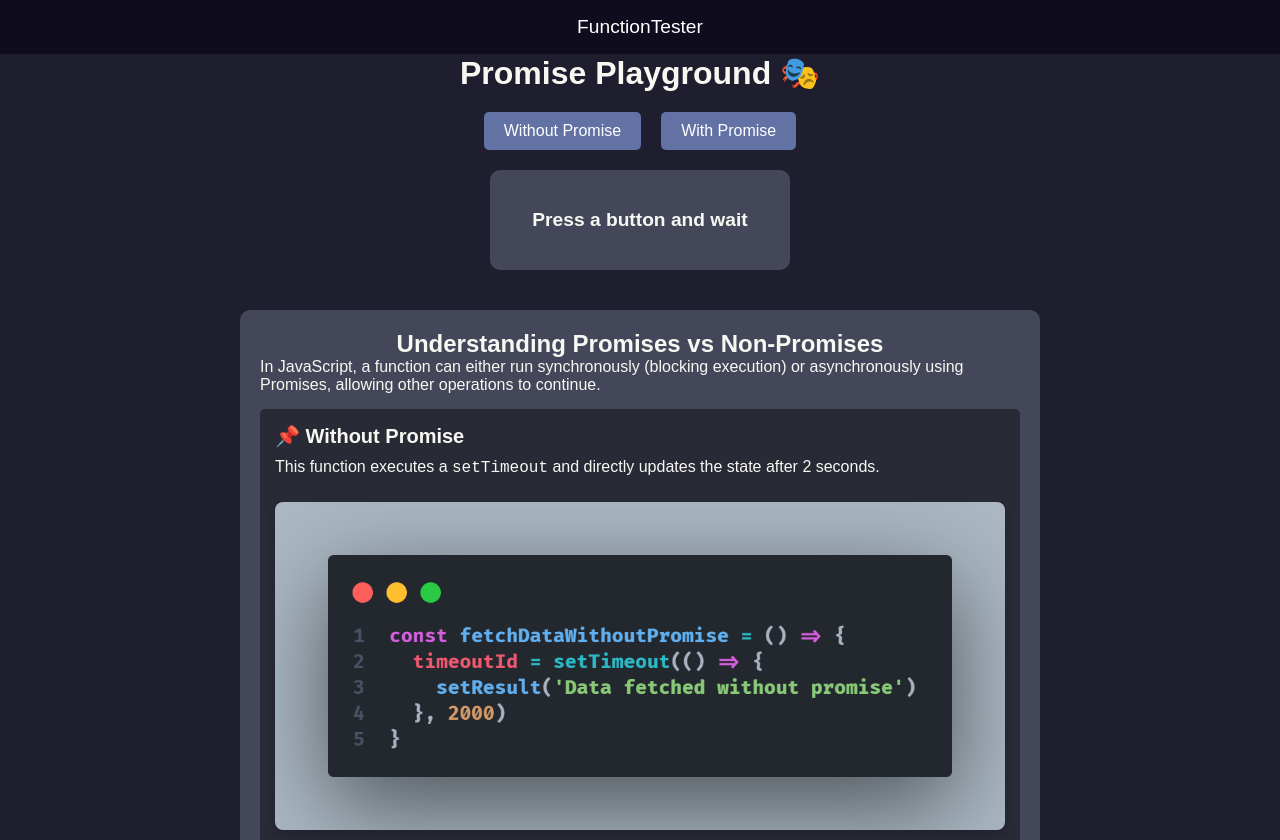
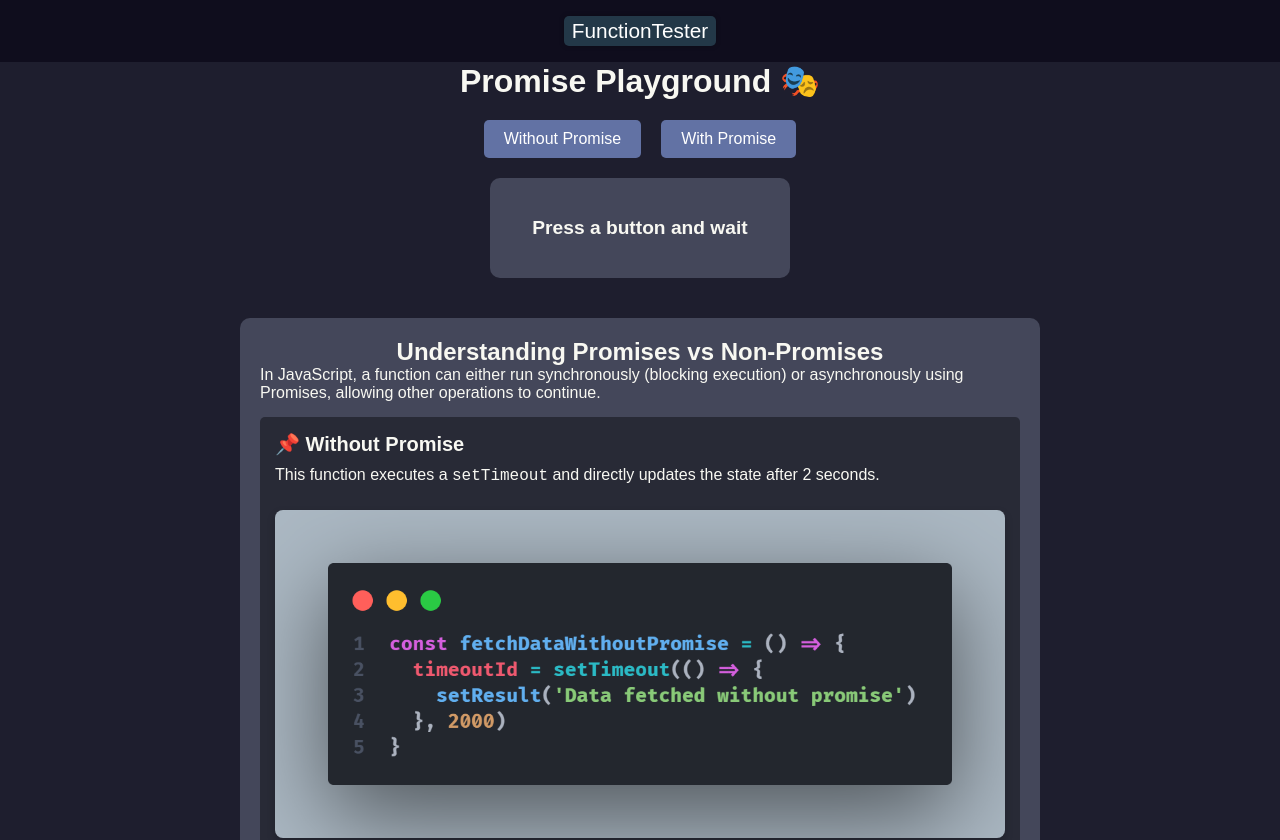
Before and after one commit to Espadv69/PromisePlayground, a React (Vite) app: page / in a window 1280 px wide. Shown: the top 840 px of the page. Built offline with nearby package versions, Linux system fonts and the light colour scheme.

Commit message:
Update NavBar styles: increase font size, add padding, and enhance nav-link appearance

```diff
--- a/src/components/NavBar/NavBar.css
+++ b/src/components/NavBar/NavBar.css
@@ -1,15 +1,22 @@
 .nav {
-  font-size: 1.2rem;
+  font-size: 1.3rem;
   padding: 1rem 2rem;
 
   display: flex;
   justify-content: center;
   align-items: center;
+  gap: 1rem;
 
   background-color: #0f0d1d;
 }
 
 .nav-link {
+  text-decoration: none;
+  padding: .2rem .5rem;
+
+  border-radius: 5px;
+
   color: #fff;
-  text-decoration: none;
+  background: #233848;
+  box-shadow: 0px 0px 5px 0px rgba(0,0,0,0.25);
 }
```
